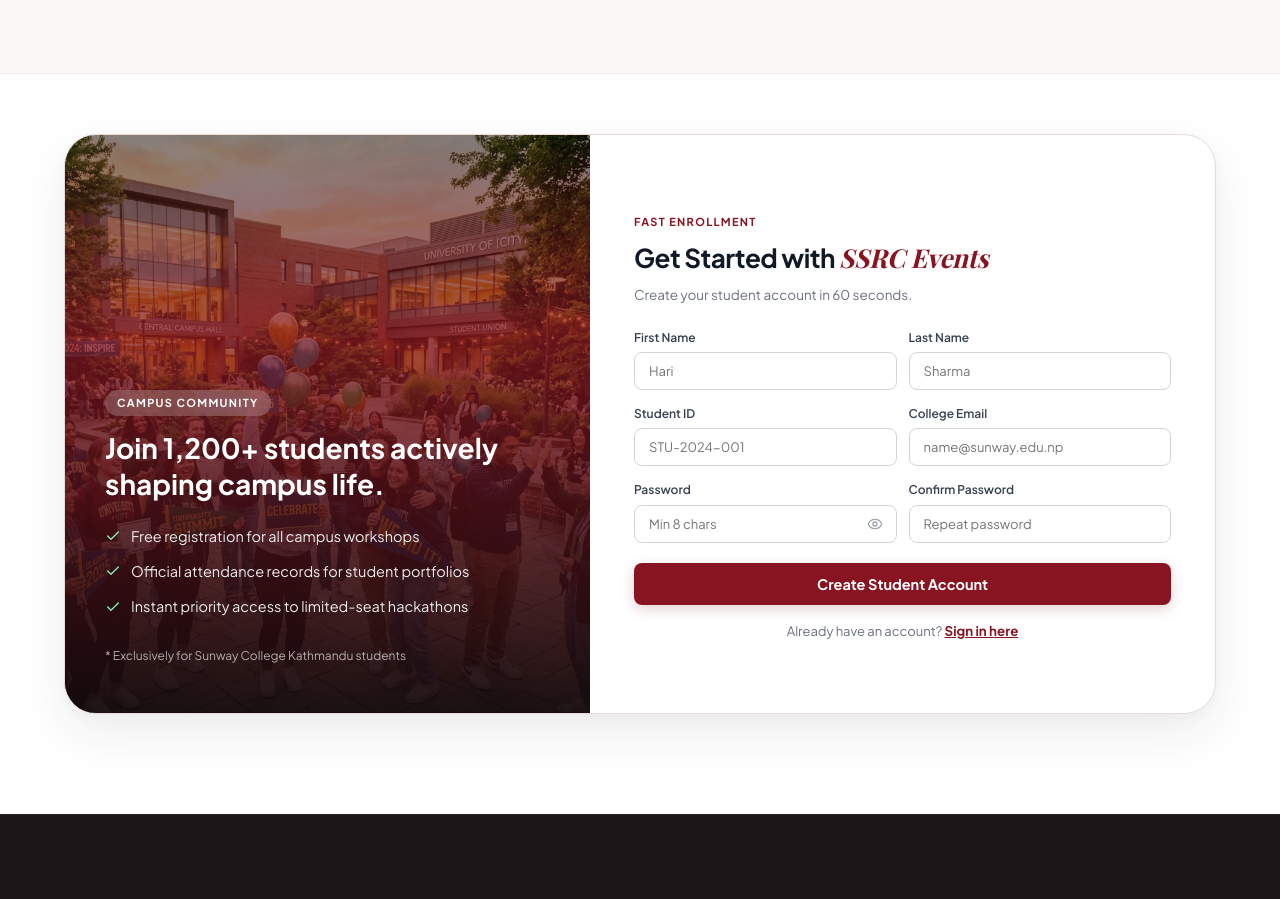
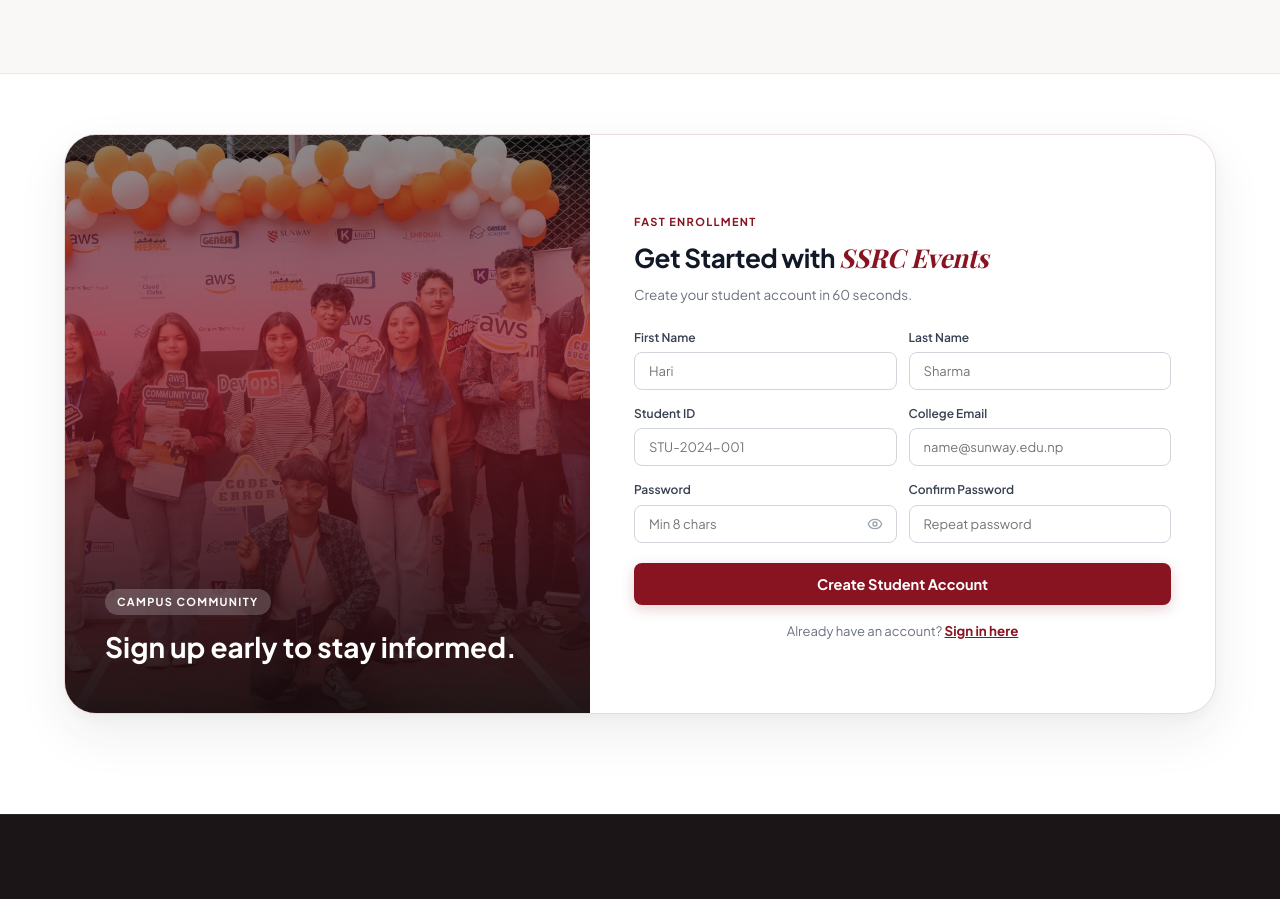
Before and after one commit to codebykashish/eventpatro, a React (Vite) app in the folder client/: page / in a window 1280 px wide. Shown: the part 3780-4679 px from the top of the page. Built offline with nearby package versions, Linux system fonts and the light colour scheme; no server answers; a web font is replaced by a local one.

Commit message:
Update quick signup banner image to last_image and simplify overlay text

```diff
--- a/client/src/pages/Home.css
+++ b/client/src/pages/Home.css
@@ -601,7 +601,7 @@
   font-weight: 800;
   line-height: 1.3;
   color: #ffffff;
-  margin: 0 0 22px;
+  margin: 0;
 }
 
 .perks-list {
--- a/client/src/pages/Home.jsx
+++ b/client/src/pages/Home.jsx
@@ -8,7 +8,6 @@ import {
   MapPin,
   Mail,
   Clock,
-  Check,
   AlertCircle,
   Eye,
   EyeOff,
@@ -400,8 +399,8 @@ const Home = () => {
             {/* Left Photo & Perks Column */}
             <div className="signup-perks-column">
               <img
-                src="/signup_banner.jpg"
-                alt="Students on campus celebrating together"
+                src="/last_image.jpg"
+                alt="SSRC campus events"
                 className="signup-perks-bg"
               />
               <div className="signup-perks-overlay" />
@@ -409,25 +408,8 @@ const Home = () => {
               <div className="signup-perks-content">
                 <span className="perks-badge">CAMPUS COMMUNITY</span>
                 <h3 className="perks-heading">
-                  Join 1,200+ students actively shaping campus life.
+                  Sign up early to stay informed.
                 </h3>
-                <ul className="perks-list">
-                  <li>
-                    <Check size={16} className="perk-check-icon" />
-                    <span>Free registration for all campus workshops</span>
-                  </li>
-                  <li>
-                    <Check size={16} className="perk-check-icon" />
-                    <span>Official attendance records for student portfolios</span>
-                  </li>
-                  <li>
-                    <Check size={16} className="perk-check-icon" />
-                    <span>Instant priority access to limited-seat hackathons</span>
-                  </li>
-                </ul>
-                <div className="perks-footer-note">
-                  * Exclusively for Sunway College Kathmandu students
-                </div>
               </div>
             </div>
 
```
Also changed, not shown: client/public/last_image.jpeg (added), client/public/last_image.jpg (added).
